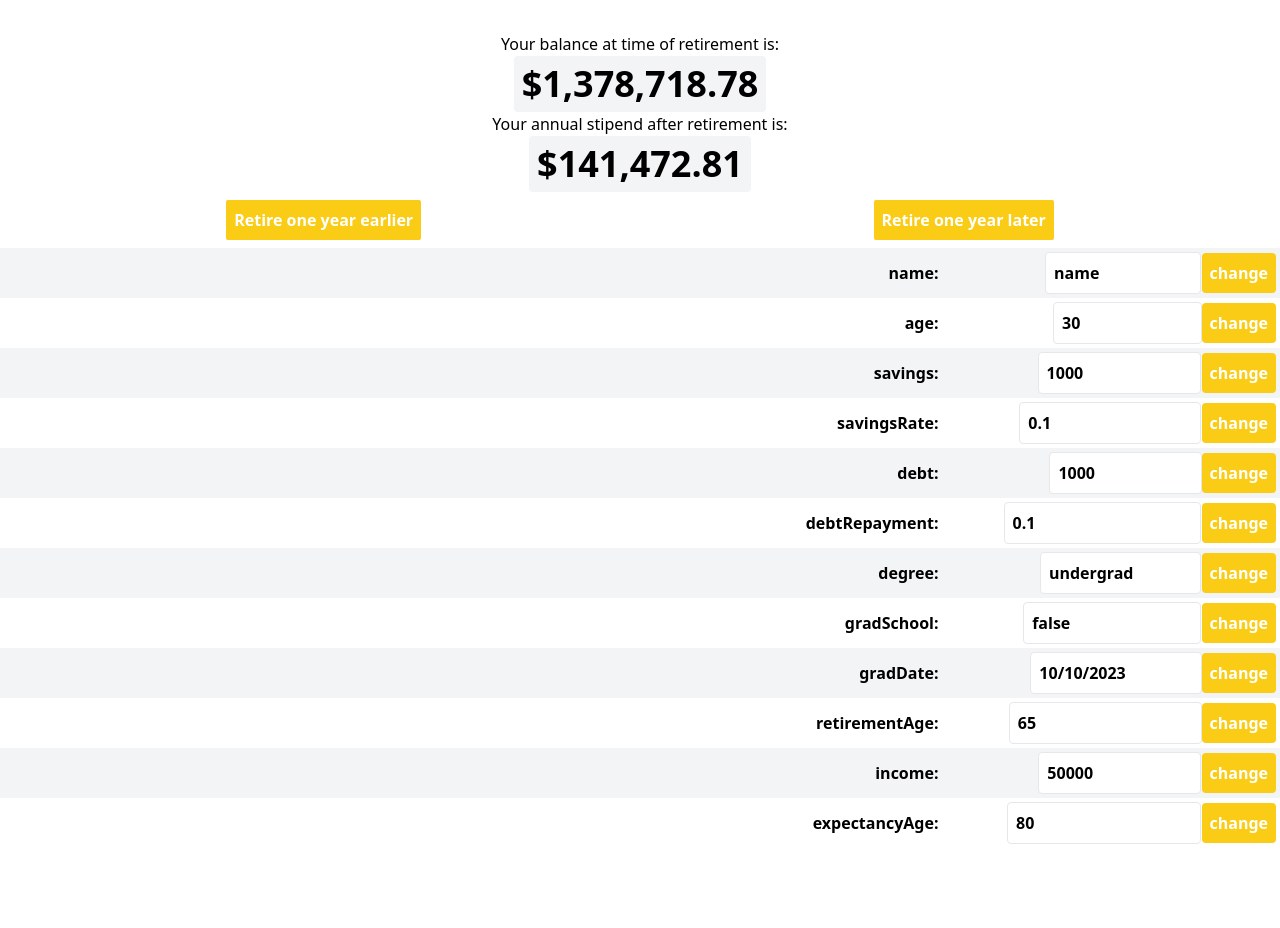
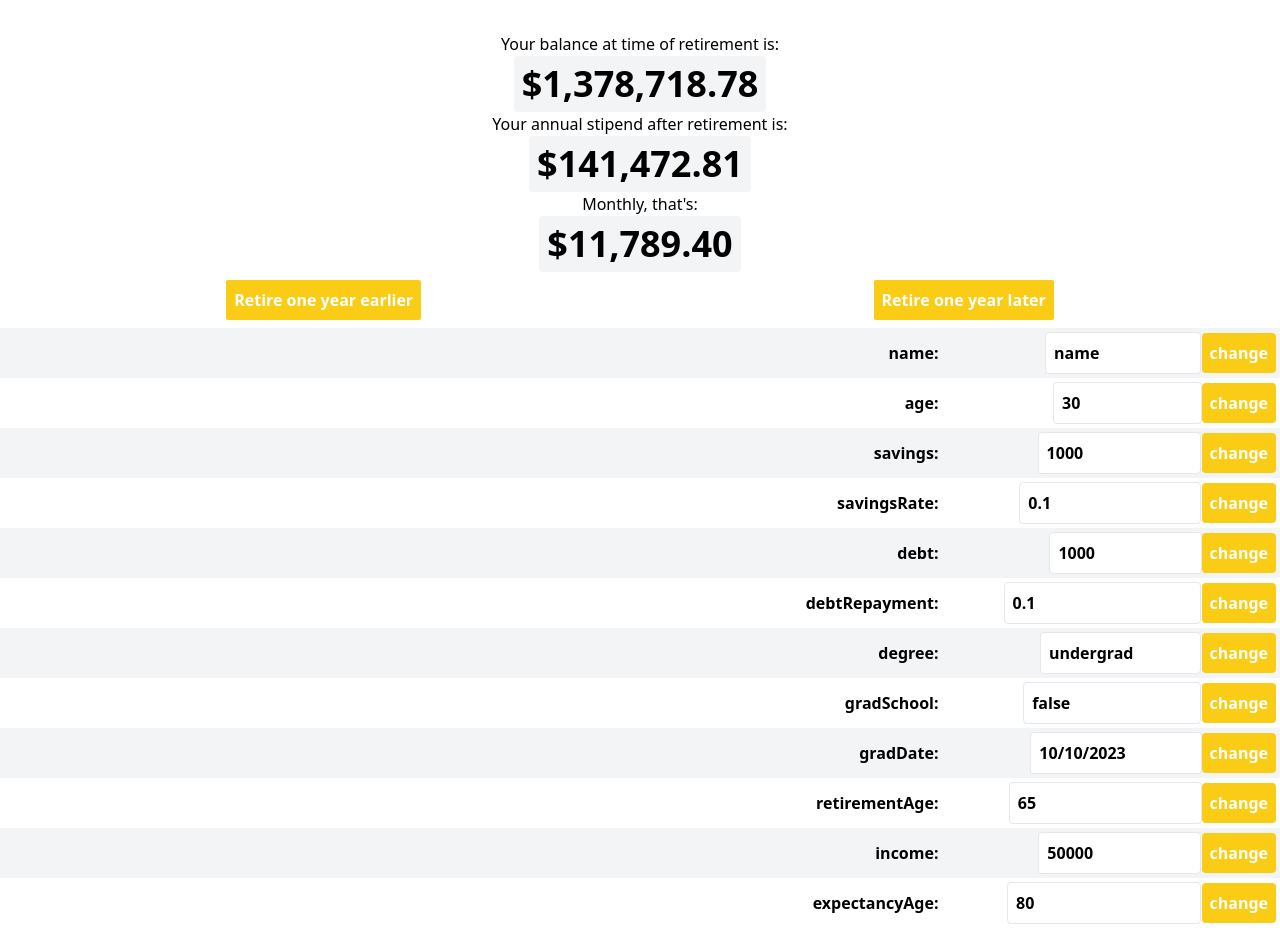
Before and after one commit to malekoa/conuhacks_sunlife, a React (Vite) app: page /results in a window 1280 px wide. Before the commit the page ends 848 px from the top, so only its background shows below. Built offline with nearby package versions, Linux system fonts and the light colour scheme.

Commit message:
Added monthly stipend amount to results

```diff
--- a/src/Routes/Results.jsx
+++ b/src/Routes/Results.jsx
@@ -65,6 +65,8 @@ const Results = ({ data }) => {
                 <span className='flex justify-center items-center rounded p-2 text-4xl font-bold bg-gray-100'>{lumpSum.toLocaleString('en-US', { style: 'currency', currency: 'USD', maximumFractionDigits: 2 })}</span>
                 <span>Your annual stipend after retirement is:</span>
                 <span className='flex justify-center items-center rounded p-2 text-4xl font-bold bg-gray-100'>{stipend.toLocaleString('en-US', { style: 'currency', currency: 'USD', maximumFractionDigits: 2 })}</span>
+                <span>Monthly, that's:</span>
+                <span className='flex justify-center items-center rounded p-2 text-4xl font-bold bg-gray-100'>{(stipend / 12).toLocaleString('en-US', { style: 'currency', currency: 'USD', maximumFractionDigits: 2 })}</span>
 
             </div>
             {/* <span className='text-xl font-bold'>Your annual stipend after retirement is ${lumpSum.toFixed(2)}</span> */}
```
